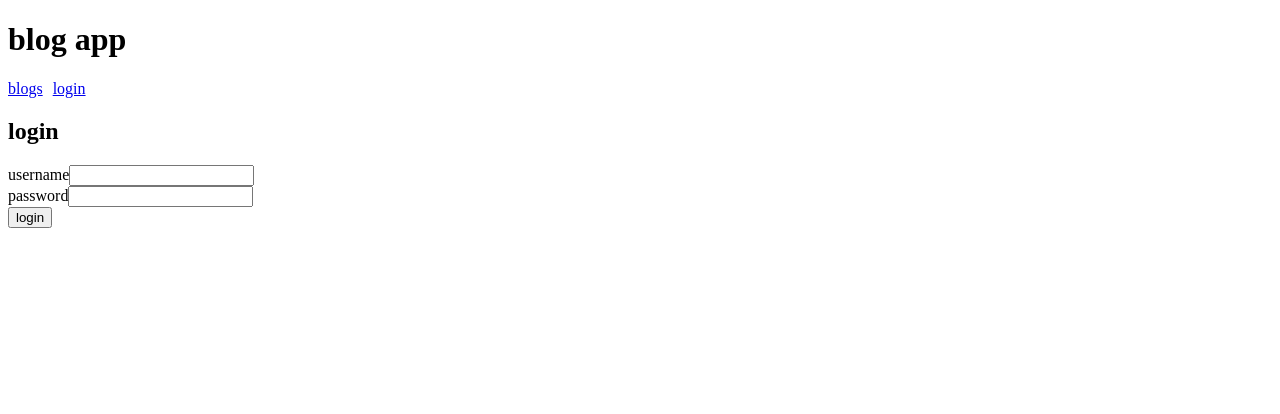
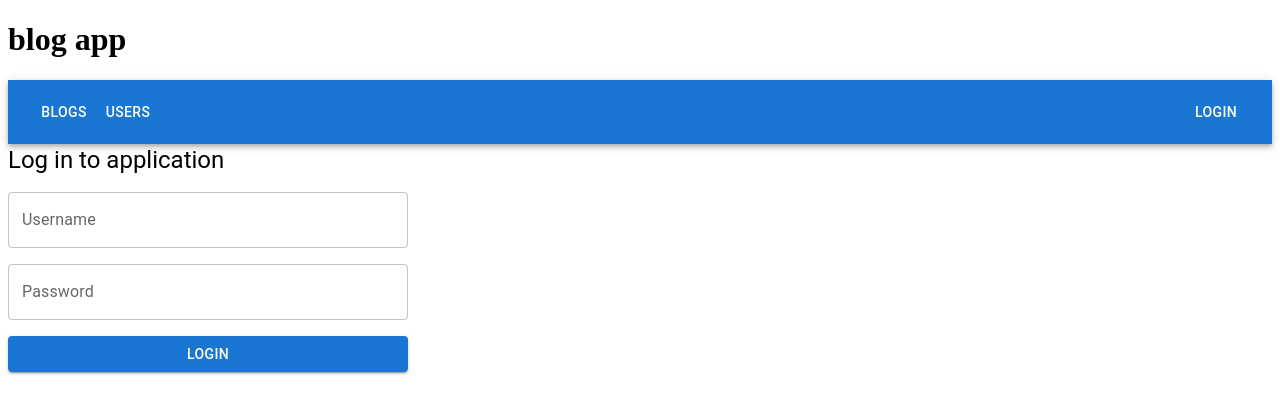
Before and after one commit to mcmnyages/fullstackopen, a React (Vite) app in the folder part5/bloglist-frontend/: page /login in a window 1280 px wide. Shown: the top 414 px of the page. Built offline with nearby package versions, Linux system fonts and the light colour scheme; no server answers.

Commit message:
feat: enhance UI components in Navigation, BlogForm, and LoginForm with Material-UI

```diff
--- a/part5/bloglist-frontend/src/App.jsx
+++ b/part5/bloglist-frontend/src/App.jsx
@@ -16,6 +16,13 @@ import Blog from './components/Blog'
 import BlogForm from './components/BlogForm'
 import LoginForm from './components/LoginForm'
 import Notification from './components/Notification'
+import {
+  AppBar,
+  Toolbar,
+  Button,
+  Typography
+} from '@mui/material'
+
 
 
 const Navigation = ({ user, logout }) => {
@@ -27,31 +34,49 @@ const Navigation = ({ user, logout }) => {
   }
 
   return (
-    <div>
-      <Link to="/" style={{ marginRight: 10 }}>
-        blogs
-      </Link>
+    <AppBar position="static">
+      <Toolbar>
+        <Button color="inherit" component={Link} to="/">
+          Blogs
+        </Button>
+        <Button color="inherit" component={Link} to="/users">
+          Users
+        </Button>
 
-      {user ? (
-        <>
-          <Link to="/create" style={{ marginRight: 10 }}>
-            create
-          </Link>
+        {user && (
+          <Button color="inherit" component={Link} to="/create">
+            Create
+          </Button>
+        )}
 
-          <span style={{ marginRight: 10 }}>
-            {user.name} logged in
-          </span>
+        <Typography sx={{ flexGrow: 1 }} />
 
-          <button onClick={handleLogout}>
-            logout
-          </button>
-        </>
-      ) : (
-        <Link to="/login">
-          login
-        </Link>
-      )}
-    </div>
+        {user ? (
+          <>
+            <Typography sx={{ mr: 2 }}>
+              {user.name} logged in
+            </Typography>
+            <Button
+              color="inherit"
+              sx={{
+                color: 'error.contrastText',
+                backgroundColor: 'error.main',
+                '&:hover': {
+                  backgroundColor: 'error.dark',
+                }
+              }}
+              onClick={handleLogout}
+            >
+              Logout
+            </Button>
+          </>
+        ) : (
+          <Button color="inherit" component={Link} to="/login">
+            Login
+          </Button>
+        )}
+      </Toolbar>
+    </AppBar>
   )
 }
 
--- a/part5/bloglist-frontend/src/components/BlogForm.jsx
+++ b/part5/bloglist-frontend/src/components/BlogForm.jsx
@@ -1,5 +1,12 @@
 import { useState } from 'react'
 import { useNavigate } from 'react-router-dom'
+import {
+  TextField,
+  Button,
+  Box,
+  Typography
+} from '@mui/material'
+
 
 const BlogForm = ({ addBlog }) => {
   const [title, setTitle] = useState('')
@@ -28,49 +35,46 @@ const BlogForm = ({ addBlog }) => {
 
   return (
     <div>
-      <h2>create a new blog</h2>
+      <Box
+        component="form"
+        onSubmit={handleSubmit}
+        sx={{
+          display: 'flex',
+          flexDirection: 'column',
+          gap: 2,
+          maxWidth: 500
+        }}
+      >
+        <Typography variant="h5">
+          Create new blog
+        </Typography>
 
-      <form onSubmit={handleSubmit}>
-        <div>
-          <label>
-            title
-            <input
+        <TextField
+          label="Title"
           value={title}
-              onChange={event =>
-                setTitle(event.target.value)
-              }
+          onChange={({ target }) => setTitle(target.value)}
         />
-          </label>
-        </div>
 
-        <div>
-          <label>
-            author
-            <input
+        <TextField
+          label="Author"
           value={author}
-              onChange={event =>
-                setAuthor(event.target.value)
-              }
+          onChange={({ target }) => setAuthor(target.value)}
         />
-          </label>
-        </div>
 
-        <div>
-          <label>
-            url
-            <input
+        <TextField
+          label="URL"
           value={url}
-              onChange={event =>
-                setUrl(event.target.value)
-              }
+          onChange={({ target }) => setUrl(target.value)}
         />
-          </label>
-        </div>
 
-        <button type="submit">
-          create
-        </button>
-      </form>
+        <Button
+          type="submit"
+          variant="contained"
+        >
+          Create
+        </Button>
+      </Box>
+
     </div>
   )
 }
--- a/part5/bloglist-frontend/src/components/LoginForm.jsx
+++ b/part5/bloglist-frontend/src/components/LoginForm.jsx
@@ -1,5 +1,12 @@
 import { useState } from 'react'
 import { useNavigate } from 'react-router-dom'
+import {
+  TextField,
+  Button,
+  Box,
+  Typography
+} from '@mui/material'
+
 
 const LoginForm = ({ login }) => {
   const [username, setUsername] = useState('')
@@ -21,41 +28,42 @@ const LoginForm = ({ login }) => {
   }
 
   return (
-    <div>
-      <h2>login</h2>
+    <Box
+      component="form"
+      onSubmit={handleLogin}
+      sx={{
+        display: 'flex',
+        flexDirection: 'column',
+        gap: 2,
+        maxWidth: 400
+      }}
+    >
+      <Typography variant="h5">
+        Log in to application
+      </Typography>
 
-      <form onSubmit={handleLogin}>
-        <div>
-          <label>
-            username
-            <input
-              value={username}
-              onChange={event =>
-                setUsername(event.target.value)
-              }
-            />
-          </label>
-        </div>
+      <TextField
+        label="Username"
+        value={username}
+        onChange={({ target }) => setUsername(target.value)}
+      />
 
-        <div>
-          <label>
-            password
-            <input
-              type="password"
-              value={password}
-              onChange={event =>
-                setPassword(event.target.value)
-              }
-            />
-          </label>
-        </div>
+      <TextField
+        label="Password"
+        type="password"
+        value={password}
+        onChange={({ target }) => setPassword(target.value)}
+      />
 
-        <button type="submit">
-          login
-        </button>
-      </form>
-    </div>
+      <Button
+        type="submit"
+        variant="contained"
+      >
+        Login
+      </Button>
+    </Box>
   )
+
 }
 
 export default LoginForm
```
Lines whose indentation alone changed are shown as unchanged.
